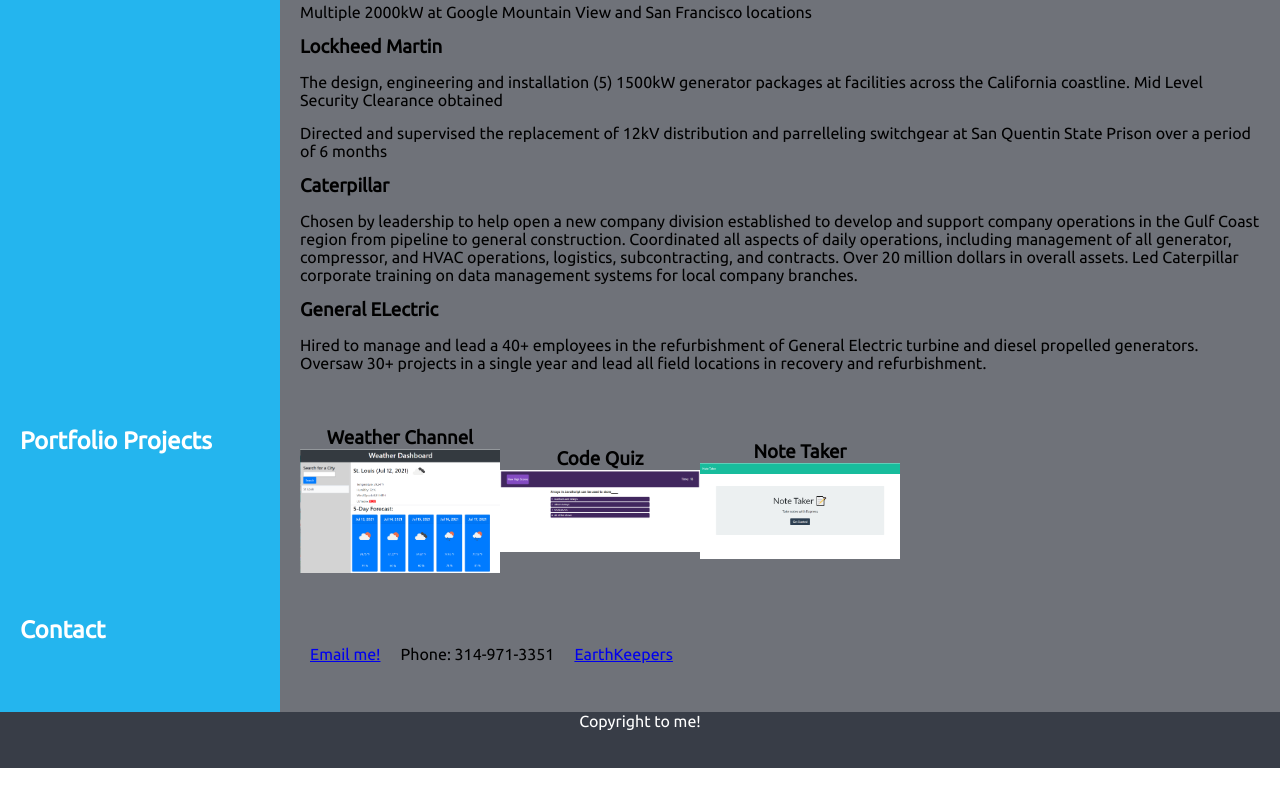
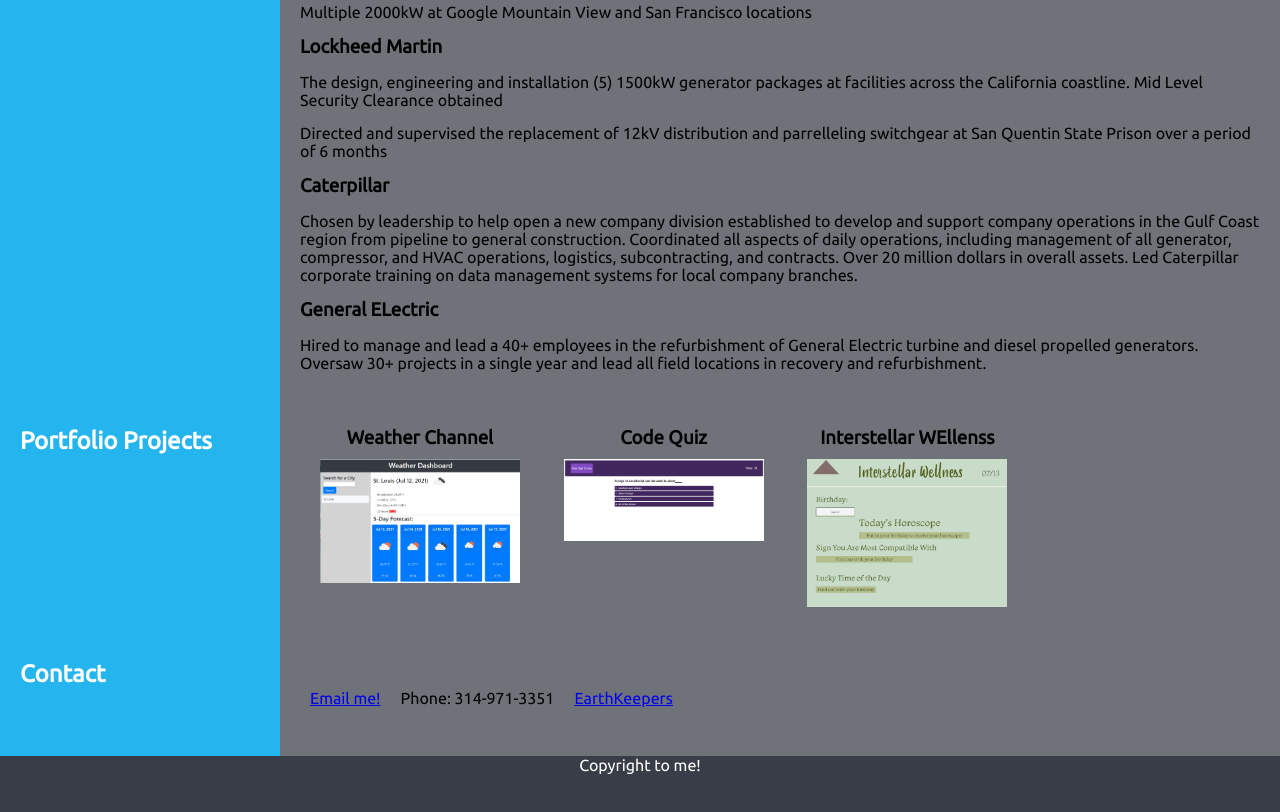
Before and after one commit to seanway28/CSS-Portfolio, a plain HTML site: page index.html in a window 1280 px wide. Shown: the part 494-1306 px from the top of the page. Before the commit the page ends 1262 px from the top, so only its background shows below. Drawn offline with Linux system fonts and the light colour scheme.

Commit message:
portfolio image alignment

```diff
--- a/css/styles.css
+++ b/css/styles.css
@@ -97,17 +97,23 @@ html{
 }
 
 .portfolio-images {
-    display: flex;
-    list-style: none;
     align-items: center;
+}
+
+.portfolio-images span {
+    display: inline-block;
+    vertical-align: top;
+    max-height: 300px;
 }
 
 .portfolio-images h3 {
     text-align: center;
+
 }
 
 .portfolio-img {
     width: 200px;
+    margin: 10px 20px 10px 20px;
 }
 
 /* footer */
--- a/index.html
+++ b/index.html
@@ -86,11 +86,20 @@
         </div>
 
         <div class="right-side">
-            <ul class="portfolio-images">
-                <li><h3>Weather Channel</h3><img class="portfolio-img" src="assets/weather_channel.png" alt=""></li>
-                <li><h3>Code Quiz</h3><img class="portfolio-img" src="assets/code_quiz.png" alt=""></li>
-                <li><h3>Note Taker</h3><a href="https://seanway28.github.io/notetakermaker/"><img class="portfolio-img" src="assets/note_taker.png" alt=""/></a></li>
-            </ul>
+            <div class="portfolio-images">
+                <span>
+                    <h3>Weather Channel</h3>
+                    <img class="portfolio-img" src="assets/weather_channel.png" alt="">
+                </span>
+                <span>
+                    <h3>Code Quiz</h3>
+                    <img class="portfolio-img" src="assets/code_quiz.png" alt="">
+            </span>
+                <span>
+                    <h3>Interstellar WEllenss</h3>
+                    <a href="https://seanway28.github.io/InterstellarWellness/"><img class="portfolio-img" src="assets/interstellar.png" alt=""/></a>
+                </span>
+            </div>
         </div>
     </div>
 
```
Also changed, not shown: saved_snippets.html (+24 -0 lines), assets/interstellar.png (added).
